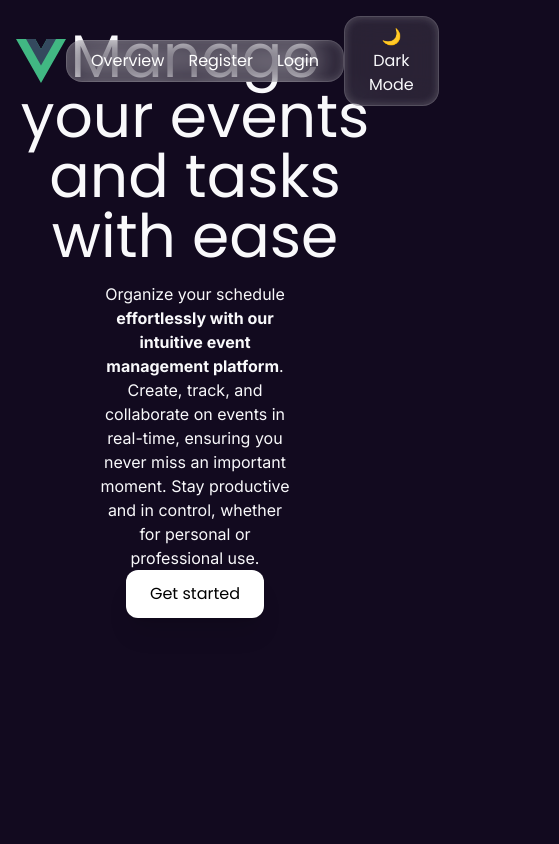
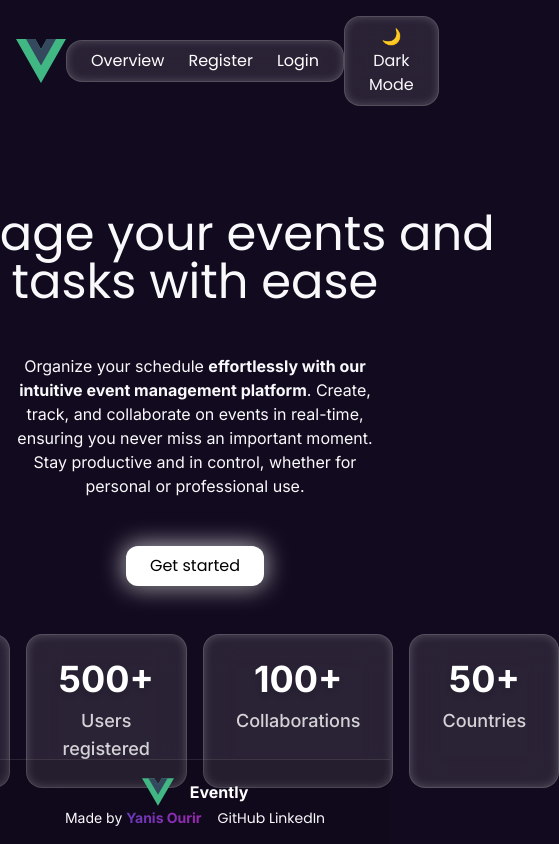
Before and after one commit to Yanis-Ourir/event-front-vuejs, a Vue app: page / in a window 390 px wide. Shown: the whole page, 559 px wide, since content can reach past the window. Built offline with nearby package versions, Linux system fonts and the light colour scheme; the HTML template or start-up script is replaced by a standard one.

Commit message:
landing page, need responsive and bg

```diff
--- a/src/App.vue
+++ b/src/App.vue
@@ -1,6 +1,7 @@
 <script setup lang="ts">
 import { RouterLink, RouterView } from 'vue-router'
 import HeaderApp from './components/HeaderApp.vue'
+import Footer from './components/Footer.vue'
 </script>
 
 <template>
@@ -11,4 +12,5 @@ import HeaderApp from './components/HeaderApp.vue'
 
 
     <RouterView />
+    <Footer/>
 </template>
--- a/src/assets/main.css
+++ b/src/assets/main.css
@@ -1 +1,9 @@
 @import './base.css';
+
+.text-gradient {
+    background: linear-gradient(to right, #673AB7, #9C27B0);
+    background-clip: text;
+    -webkit-background-clip: text;
+    -webkit-text-fill-color: transparent;
+    display: inline-block;
+}
--- a/src/components/Footer.vue
+++ b/src/components/Footer.vue
@@ -0,0 +1,25 @@
+<template>
+    <footer class="border-t border-white/10 bg-black/10 md:mt-32 px-12 fixed bottom-0 w-full py-4">
+        <div class="flex flex-col items-center justify-between sm:flex-row">
+            <div class="flex items-center gap-4">
+                <img src="@/assets/logo.svg" alt="Logo" class="w-8 h-8"/>
+                <p class="text-white font-bold">
+                        Evently
+                </p>
+            </div>
+            <div class="flex gap-4 text-sm">
+                 <div>
+                    Made by <span class="font-bold text-gradient">Yanis Ourir</span>
+                </div>
+                <div>
+                    <a href="">
+                        GitHub
+                    </a>
+                    <a href="">
+                        LinkedIn
+                    </a>
+                </div>
+            </div>
+        </div>
+    </footer>
+</template>
--- a/src/components/Hero.vue
+++ b/src/components/Hero.vue
@@ -1,20 +1,27 @@
 <script setup lang="ts">
 import Button from './ui/Button.vue';
+import MarketingCard from './ui/MarketingCard.vue';
 
 </script>
 
 <template>
-    <div class="text-center h-100 flex flex-col justify-center items-center">
-        <h1 class="text-6xl font-bold">
+    <div class="text-center flex flex-col h-100 mt-44 justify-around items-center gap-12">
+        <h1 class="text-5xl font-bold">
             Manage your events and tasks with ease
         </h1>
-        <p class="w-1/2 mt-4">
+        <p class="w-1/2">
             Organize your schedule <span class="font-bold">effortlessly with our intuitive event management platform</span>.
             Create, track, and collaborate on events in real-time, ensuring you never miss an
             important moment. Stay productive and in control, whether for personal or
             professional use.
         </p>
         <Button link="/events" text="Get started"/>
+        <div class="flex justify-center gap-4">
+            <MarketingCard stat="1000+" text="Events created" />
+            <MarketingCard stat="500+" text="Users registered" />
+            <MarketingCard stat="100+" text="Collaborations" />
+            <MarketingCard stat="50+" text="Countries" />
+        </div>
+    </div>
 
-    </div>
 </template>
--- a/src/components/ui/Button.vue
+++ b/src/components/ui/Button.vue
@@ -1,12 +1,21 @@
 <script setup lang="ts">
-    defineProps({
-        link: String,
-        text: String,
-    });
+defineProps({
+    link: String,
+    text: String,
+});
 </script>
 
 <template>
-        <a :href="link" class="px-6 py-3 rounded-xl bg-white text-black drop-shadow-3xl font-medium shadow-xl backdrop-blur-md transition-all duration-300 hover:shadow-2xl hover:-translate-y-1">
-            {{ text }}
+    <div class="relative inline-flex group">
+        <!-- Effet de glow flou -->
+        <div
+            class="absolute transition-all duration-500 ease-in-out opacity-70 -inset-px bg-white rounded-xl blur-md group-hover:opacity-100 group-hover:blur-lg group-hover:scale-105 group-hover:duration-300">
+        </div>
+
+        <!-- Bouton -->
+        <a :href="link"
+           class="relative inline-flex items-center justify-center px-6 py-2 text-black transition-all duration-300 ease-in-out bg-white font-pj rounded-xl shadow-lg focus:outline-none focus:ring-2 focus:ring-offset-2 focus:ring-gray-900 group-hover:scale-105">
+           {{ text }}
         </a>
+    </div>
 </template>
--- a/src/components/ui/MarketingCard.vue
+++ b/src/components/ui/MarketingCard.vue
@@ -1,11 +1,26 @@
 <script setup lang="ts">
-    defineProps({
-        link: String,
-        stat: String,
-        text: String,
-    });
+defineProps({
+    stat: String,
+    text: String,
+});
 </script>
 
 <template>
+    <div
+        class="relative px-8 py-6 rounded-2xl transition-all duration-500 ease-in-out bg-white/10 dark:bg-black/20 border border-white/20 dark:border-gray-600 backdrop-blur-lg shadow-[inset_0_0_10px_rgba(255,255,255,0.2)]
+               hover:bg-gradient-to-r hover:from-[#673AB7]/40 hover:to-[#9C27B0]/40 hover:scale-105 hover:shadow-[0px_0px_20px_rgba(156,39,176,0.5)]">
 
+        <!-- Glow effect -->
+        <div class="absolute inset-0 rounded-2xl opacity-0 group-hover:opacity-100 transition-all duration-500 bg-white/10 blur-md"></div>
+
+        <!-- Statistique -->
+        <p class="text-4xl font-bold text-white drop-shadow-md">
+            {{ stat }}
+        </p>
+
+        <!-- Description -->
+        <p class="mt-2 text-white/80 text-lg font-medium">
+            {{ text }}
+        </p>
+    </div>
 </template>
--- a/src/views/Home.vue
+++ b/src/views/Home.vue
@@ -5,5 +5,7 @@ import Hero from '@/components/Hero.vue';
 </script>
 
 <template>
-    <Hero/>
+    <section class="h-100 flex flex-col justify-center items-center">
+        <Hero/>
+    </section>
 </template>
```
